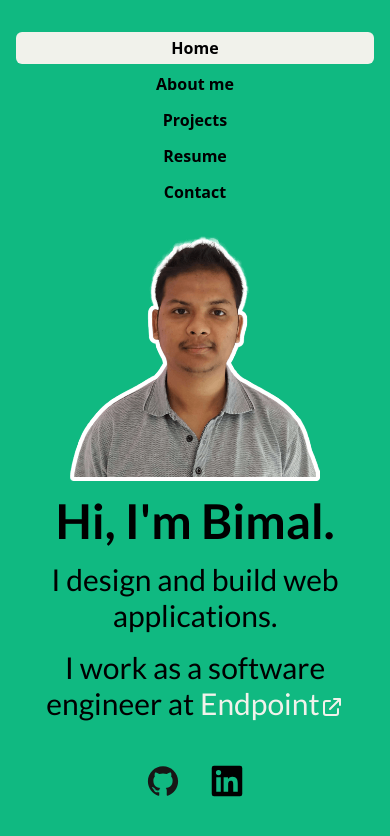
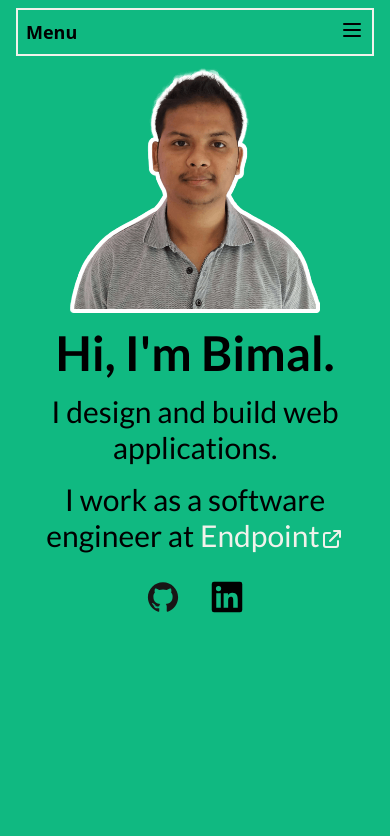
Before and after one commit to bimalghartimagar/portfolio, a Nuxt app: page / in a window 390 px wide. Shown: the top 836 px of the page. Built offline with nearby package versions, Linux system fonts and the light colour scheme.

Commit message:
feat: Mobile nav menu toggle
* Added toggle feature to show hide menu in mobile view
* Done some styling changes
* Separated Menu List to its own component

```diff
--- a/components/TheNavBar.vue
+++ b/components/TheNavBar.vue
@@ -1,29 +1,70 @@
 <template>
-  <nav class="grid gap-y-1 md:grid-flow-col pt-8 text-center" >
-    <TheNavLink
-      class="mx-4 rounded-md p-1"
-      v-for="menu in menus"
-      :key="menu.link"
-      :text="menu.name"
-      :link="menu.link"
-    />
+  <nav
+    class="grid gap-y-1 md:grid-flow-col text-center mx-4"
+    :class="showMenu ? 'border-2 border-alabaster' : ''"
+  >
+    <div
+      class="flex flex-row justify-between border-alabaster border-2 p-2"
+      :class="showMenu ? 'border-t-0 border-b-0 border-l-0 border-r-0' : ''"
+    >
+      <div class="text-lg font-semibold">Menu</div>
+      <div @click="toggleMenu()">
+        <svg
+          v-if="!showMenu"
+          xmlns="http://www.w3.org/2000/svg"
+          class="h-6 w-6"
+          fill="none"
+          viewBox="0 0 24 24"
+          stroke="currentColor"
+        >
+          <path
+            stroke-linecap="round"
+            stroke-linejoin="round"
+            stroke-width="2"
+            d="M4 6h16M4 12h16M4 18h16"
+          />
+        </svg>
+        <svg
+          v-if="showMenu"
+          xmlns="http://www.w3.org/2000/svg"
+          class="h-6 w-6"
+          fill="none"
+          viewBox="0 0 24 24"
+          stroke="currentColor"
+        >
+          <path
+            stroke-linecap="round"
+            stroke-linejoin="round"
+            stroke-width="2"
+            d="M6 18L18 6M6 6l12 12"
+          />
+        </svg>
+      </div>
+    </div>
+    <!-- <transition name="slide"> -->
+      <TheNavLinkList class="grid gap-y-1 mx-1" v-show="showMenu" />
+    <!-- </transition> -->
   </nav>
 </template>
 
 <script>
-import TheNavLink from "./TheNavLink.vue";
+import TheNavLinkList from "./TheNavLinkList.vue";
 export default {
-  components: { TheNavLink },
+  components: { TheNavLinkList },
   data() {
     return {
-      menus: [
-        { name: "Home", link: "/" },
-        { name: "About me", link: "aboutme" },
-        { name: "Projects", link: "projects" },
-        { name: "Resume", link: "resume" },
-        { name: "Contact", link: "contact" },
-      ],
+      showMenu: false,
     };
+  },
+
+  methods: {
+    toggleMenu: function () {
+      this.showMenu = !this.showMenu;
+    },
   },
 };
 </script>
+
+<style scoped>
+
+</style>
--- /dev/null
+++ b/components/TheNavLinkList.vue
@@ -0,0 +1,29 @@
+<template>
+  <div>
+    <TheNavLink
+      class="rounded-md p-1"
+      v-for="menu in menus"
+      :key="menu.link"
+      :text="menu.name"
+      :link="menu.link"
+    />
+  </div>
+</template>
+
+<script>
+import TheNavLink from "./TheNavLink.vue";
+export default {
+  components: { TheNavLink },
+  data() {
+    return {
+      menus: [
+        { name: "Home", link: "/" },
+        { name: "About me", link: "aboutme" },
+        { name: "Projects", link: "projects" },
+        { name: "Resume", link: "resume" },
+        { name: "Contact", link: "contact" },
+      ],
+    };
+  },
+};
+</script>
--- a/layouts/default.vue
+++ b/layouts/default.vue
@@ -1,5 +1,5 @@
 <template>
-  <div class="bg-green-500 min-h-screen">
+  <div class="bg-green-500 min-h-screen pt-2">
     <TheNavBar />
     <main>
       <Nuxt />
--- a/pages/index.vue
+++ b/pages/index.vue
@@ -1,8 +1,12 @@
 <template>
   <div
-    class="home grid grid-cols-1 gap-y-48 justify-items-center items-center font-lato mt-1"
+    class="
+      home
+      font-lato
+      mt-1
+    "
   >
-    <div class="title-wrapper p-4 text-center">
+    <div class="title-wrapper px-4 text-center">
       <img
         class="py-2 mx-auto"
         src="~/assets/images/profile-outline.png"
```
